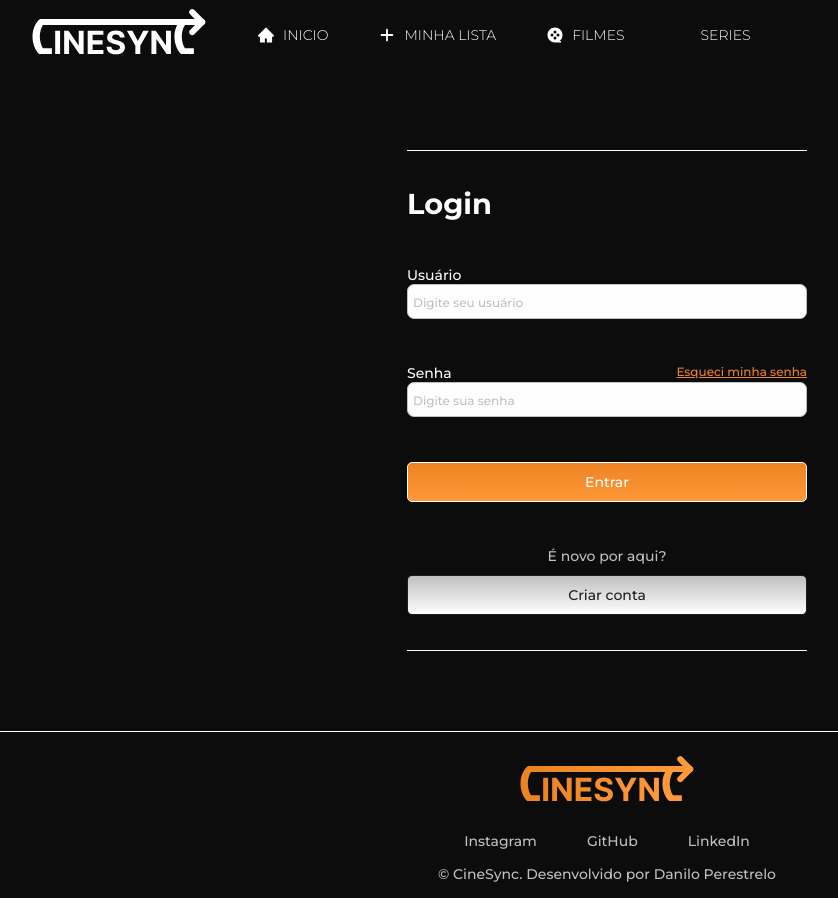
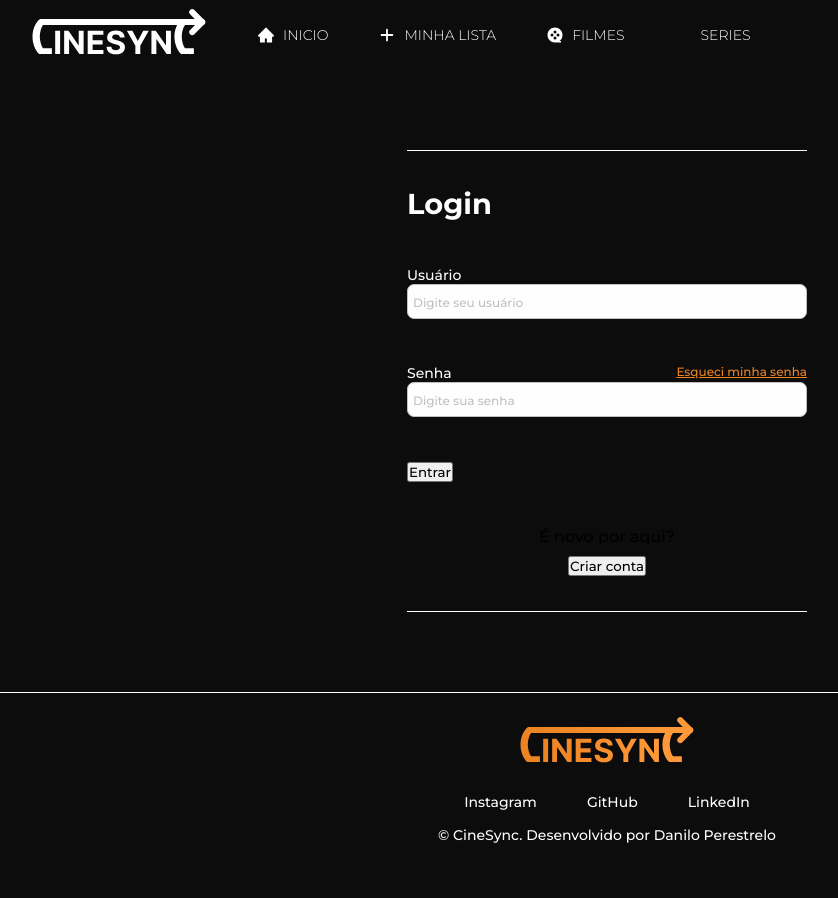
Before and after one commit to Perestra/cinesync, a React (Vite) app: page /login in a window 1280 px wide. Shown: the whole page, without its empty margins (33-871 px from the left). After the commit the page ends 859 px from the top, so only its background shows below. Built offline with nearby package versions, Linux system fonts and the light colour scheme; some icons are missing.

Commit message:
Added new props in button and Text components

```diff
--- a/src/components/Button/Button.jsx
+++ b/src/components/Button/Button.jsx
@@ -1,9 +1,10 @@
 import React from 'react'
+import Text from 'src/components/Text/Text'
 
-const Button = ({ type, className, onClick, title }) => {
+const Button = ({ type, btnClassName, txtClassName, onClick, title }) => {
   return (
-    <button type={ type } className={ className } onClick={ onClick }>
-        <p>{ title }</p>
+    <button type={ type } className={ btnClassName } onClick={ onClick }>
+      <Text className={txtClassName} text={ title } />
     </button>
   )
 }
--- a/src/components/Footer/Footer.jsx
+++ b/src/components/Footer/Footer.jsx
@@ -25,11 +25,11 @@ const Footer = () => {
                 href={ media.link }
                 target="_blank"
                 rel="noopener noreferrer"
-                ><Text text={ media.name } />
+                ><Text className='white' text={ media.name } />
                 </a>
             )}
         </div>
-        <Text text='© CineSync. Desenvolvido por Danilo Perestrelo' />
+        <Text className='white' text='© CineSync. Desenvolvido por Danilo Perestrelo' />
     </footer>
   )
 }
--- a/src/components/Text/Text.jsx
+++ b/src/components/Text/Text.jsx
@@ -1,9 +1,9 @@
 import React from 'react'
 import styles from './Text.module.scss'
 
-const Text = ({ text }) => {
+const Text = ({ className, text }) => {
   return (
-    <p className={ styles.text }>{ text }</p>
+    <p className={ `${styles[className]}` }>{ text }</p>
   )
 }
 
--- a/src/components/Text/Text.module.scss
+++ b/src/components/Text/Text.module.scss
@@ -1,5 +1,24 @@
-.text {
+.white {
+    font-size: 0.875rem;
+    font-weight: 400;
+    color: var(--primaryText);
+}
+.gray {
     font-size: 0.875rem;
     font-weight: 400;
     color: var(--tertiaryText);
 }
+.black {
+    font-size: 0.875rem;
+    font-weight: 400;
+    color: var(--secondaryText);
+}
+.error {
+    position: absolute;
+    bottom: -17px;
+    left: 0;
+
+    font-size: 0.75rem;
+    font-weight: 200;
+    color: red;
+}
```
